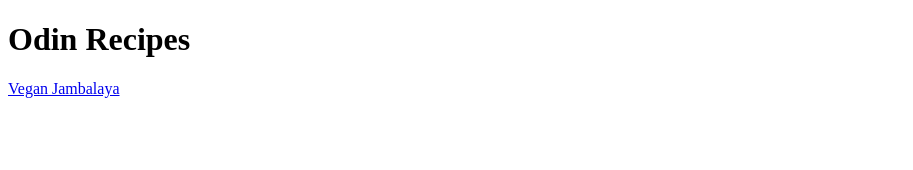
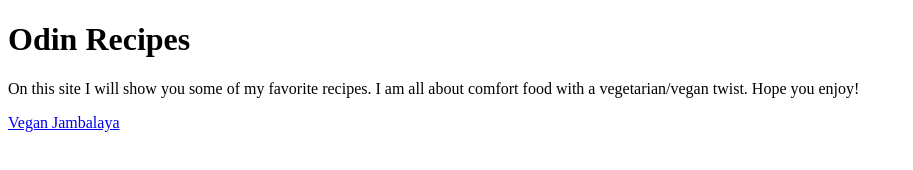
Before and after one commit to jonahfreeman/odin-recipes, a plain HTML site: page index.html in a window 1280 px wide. Shown: the whole page, without its empty margins (0-913 px from the left). Drawn offline with Linux system fonts and the light colour scheme.

Commit message:
Added a main paragraph

```diff
--- a/index.html
+++ b/index.html
@@ -8,6 +8,7 @@
 </head>
 <body>
     <h1>Odin Recipes</h1>
+    <p>On this site I will show you some of my favorite recipes. I am all about comfort food with a vegetarian/vegan twist. Hope you enjoy!</p>
     <a href="recipes/jambalaya.html">Vegan Jambalaya</a>
 </body>
 </html>
```
